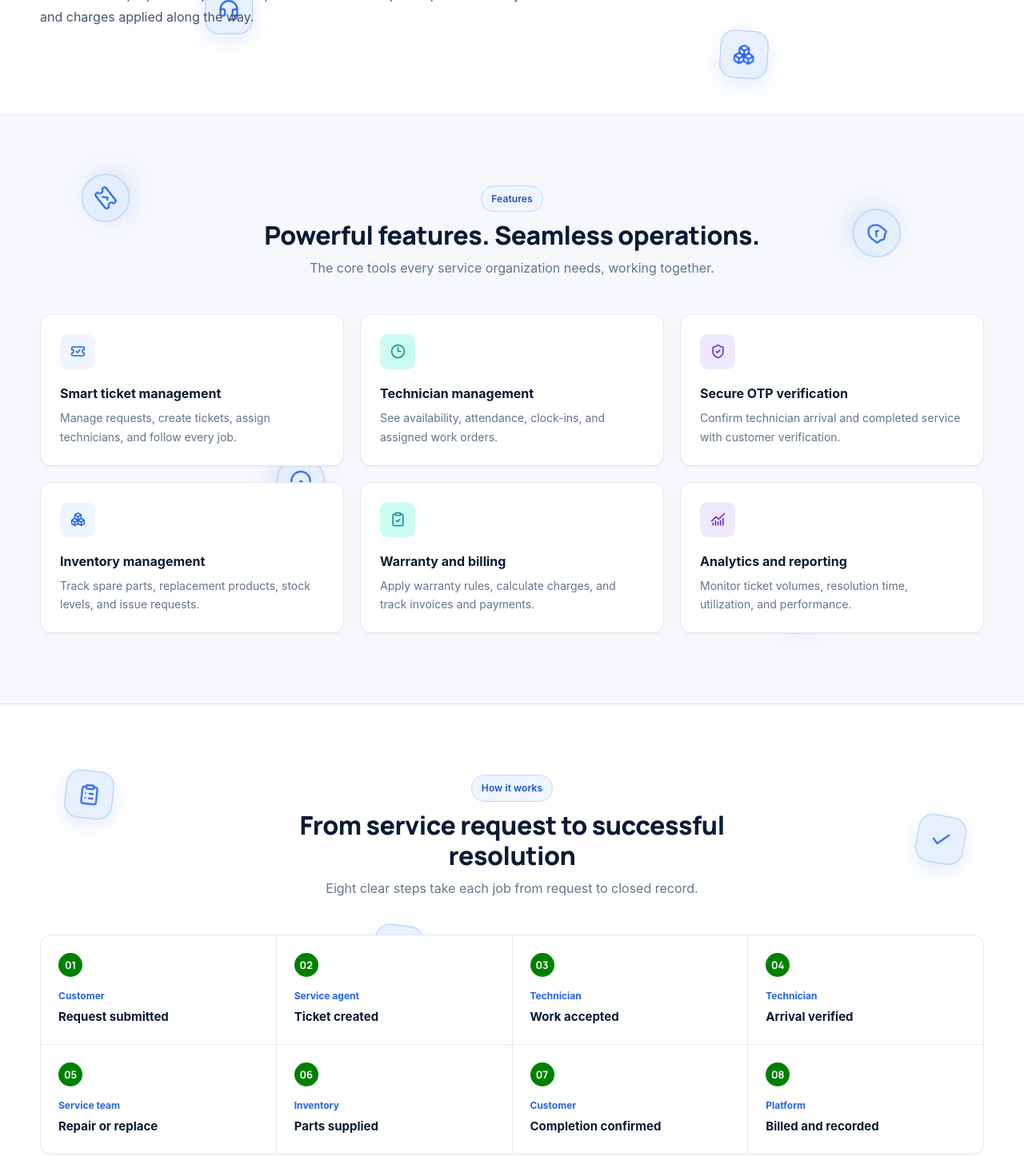
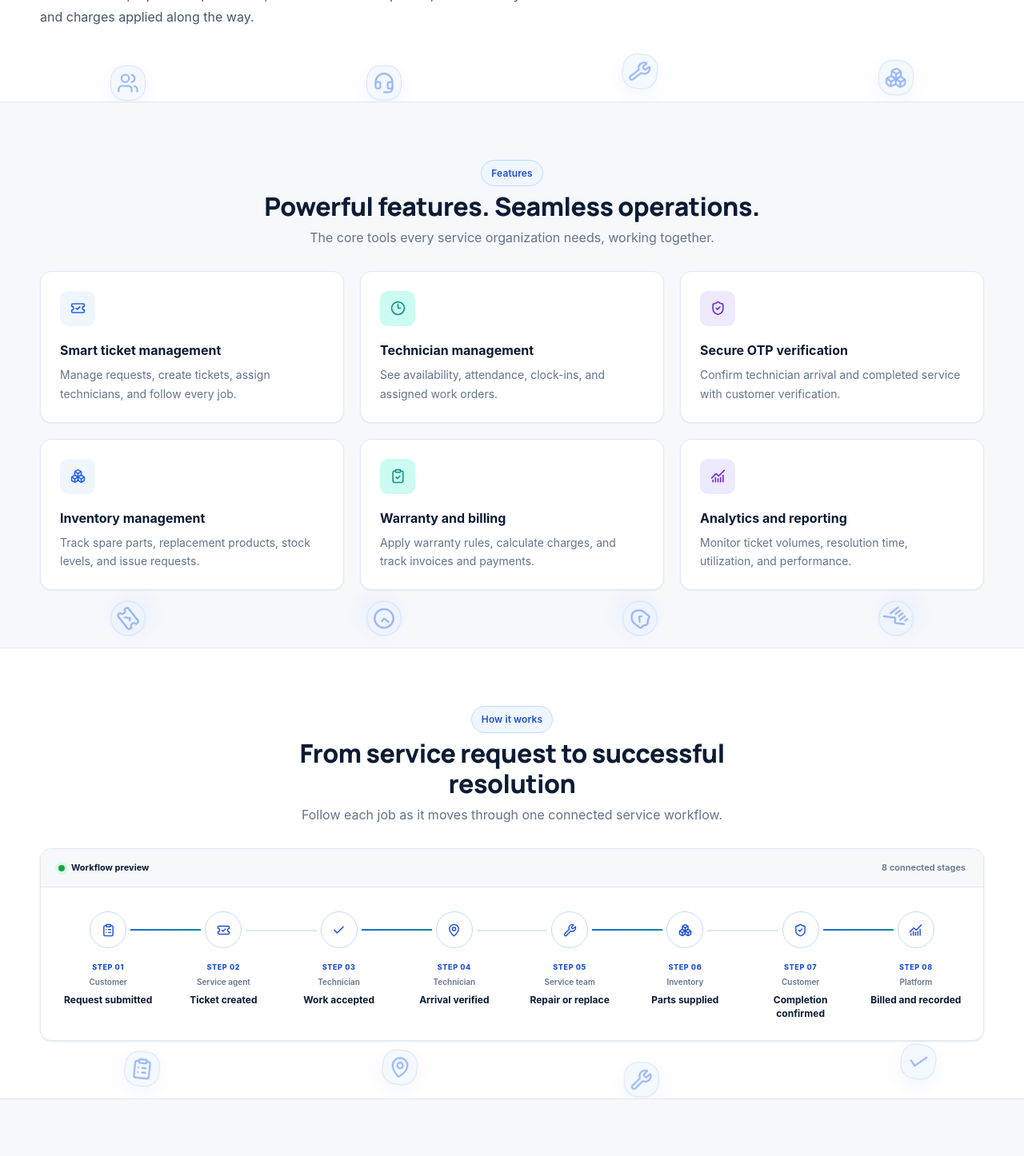
Before and after one commit to chandunithesh/office, a React (Create React App) app: page / in a window 1280 px wide. Shown: the part 940-2386 px from the top of the page at 80% size. Built offline with nearby package versions, Linux system fonts and the light colour scheme.

Commit message:
Resolve merge conflicts

```diff
--- a/src/LandingPage.css
+++ b/src/LandingPage.css
@@ -17,7 +17,6 @@
   --blue-50: #eff6ff;
   --blue-100: #dbeafe;
   --blue-200: #bfdbfe;
-  --blue-500: #3b82f6;
   --blue-600: #2563eb;
   --blue-700: #1d4ed8;
   --blue-800: #1e40af;
@@ -31,7 +30,6 @@
   --white: #ffffff;
   --bg: #ffffff;
   --bg-soft: #f6f8fc;
-  --bg-tint: #eef3fb;
   --line: #e2e8f0;
   --line-strong: #cbd5e1;
 
@@ -42,8 +40,6 @@
   --amber-bg: #fef3c7;
   --violet: #6d28d9;
   --violet-bg: #ede9fe;
-  --rose: #e11d48;
-  --rose-bg: #ffe4e6;
   --green: #16a34a;
   --green-bg: #dcfce7;
 
@@ -280,8 +276,9 @@ body.ff-landing-active #root {
 /* ---------- Hero ---------- */
 .ff-hero {
   position: relative;
+  isolation: isolate;
   overflow: hidden;
-  padding: 88px 0;
+  padding: 88px 0 112px;
   background:
     radial-gradient(
       900px 420px at 85% -10%,
@@ -308,6 +305,7 @@ body.ff-landing-active #root {
 }
 .ff-hero-grid {
   position: relative;
+  z-index: 2;
   display: grid;
   grid-template-columns: minmax(0, 0.92fr) minmax(460px, 1.08fr);
   align-items: center;
@@ -650,7 +648,7 @@ body.ff-landing-active #root {
 
 /* ---------- About ---------- */
 .ff-about {
-  padding: 96px 0;
+  padding: 80px 0;
   background: var(--white);
 }
 .ff-about-grid {
@@ -663,7 +661,7 @@ body.ff-landing-active #root {
 .ff-heading h2,
 .ff-contact h2 {
   max-width: 650px;
-  margin: 12px 0 14px;
+  margin: 8px 0 10px;
   color: var(--navy-900);
   font-family: "Manrope", "Inter", "Segoe UI", sans-serif;
   font-size: 32px;
@@ -724,7 +722,13 @@ body.ff-landing-active #root {
 
 /* ---------- Sections ---------- */
 .ff-section {
-  padding: 88px 0;
+  padding: 72px 0;
+}
+.ff-section#solutions {
+  padding-bottom: 40px;
+}
+.ff-benefits-section {
+  padding-top: 40px;
 }
 .ff-soft {
   background: var(--bg-soft);
@@ -733,11 +737,11 @@ body.ff-landing-active #root {
 }
 .ff-heading {
   max-width: 700px;
-  margin: 0 auto 44px;
+  margin: 0 auto 28px;
   text-align: center;
 }
 .ff-heading h2 {
-  margin: 10px auto;
+  margin: 6px auto 8px;
 }
 .ff-heading > p {
   margin: 0;
@@ -798,49 +802,131 @@ body.ff-landing-active #root {
 }
 
 /* process */
+.ff-workflow {
+  overflow: hidden;
+  border: 1px solid var(--line);
+  border-radius: var(--radius-lg);
+  background: var(--white);
+  box-shadow: var(--shadow-sm);
+}
+.ff-workflow-bar {
+  display: flex;
+  min-height: 48px;
+  align-items: center;
+  justify-content: space-between;
+  gap: 12px;
+  padding: 0 22px;
+  border-bottom: 1px solid var(--line);
+  background: var(--bg-soft);
+}
+.ff-workflow-label,
+.ff-workflow-count {
+  display: inline-flex;
+  align-items: center;
+  gap: 8px;
+  color: var(--copy);
+  font-size: 11px;
+  font-weight: 700;
+}
+.ff-workflow-label {
+  color: var(--navy-900);
+}
+.ff-workflow-label i {
+  width: 8px;
+  height: 8px;
+  border-radius: 50%;
+  background: var(--green);
+  box-shadow: 0 0 0 4px var(--green-bg);
+}
+.ff-workflow-count {
+  color: var(--muted);
+  font-weight: 600;
+}
 .ff-steps {
   display: grid;
-  grid-template-columns: repeat(4, minmax(0, 1fr));
+  grid-template-columns: repeat(8, minmax(0, 1fr));
   margin: 0;
-  padding: 0;
+  padding: 30px 12px 24px;
   list-style: none;
-  overflow: hidden;
-  border-radius: var(--radius-lg);
-  border: 1px solid var(--line);
-  background: var(--line);
-  gap: 1px;
-  box-shadow: var(--shadow-xs);
+  background:
+    linear-gradient(var(--line), var(--line)) center 53px / calc(87.5% - 8px)
+      2px no-repeat;
 }
 .ff-steps li {
-  min-height: 136px;
-  padding: 22px;
+  position: relative;
+  min-width: 0;
+  padding: 0 8px;
+  text-align: center;
+}
+.ff-steps li::after {
+  position: absolute;
+  z-index: 1;
+  top: 22px;
+  left: 50%;
+  width: 100%;
+  height: 2px;
+  background: linear-gradient(90deg, var(--blue-600), var(--teal));
+  content: "";
+  transform: scaleX(0);
+  transform-origin: left;
+  animation: ff-workflow-progress 1.2s ease-out forwards;
+  animation-delay: calc(var(--reveal-delay, 0ms) + 250ms);
+}
+.ff-steps li:last-child::after {
+  display: none;
+}
+.ff-step-node {
+  position: relative;
+  z-index: 2;
+  display: grid;
+  width: 46px;
+  height: 46px;
+  place-items: center;
+  margin: 0 auto 17px;
+  border: 1px solid var(--blue-200);
+  border-radius: 50%;
   background: var(--white);
-}
-.ff-steps li > span {
+  color: var(--blue-700);
+  box-shadow: 0 0 0 5px var(--white), var(--shadow-xs);
+  transition:
+    color 0.2s ease,
+    background 0.2s ease,
+    border-color 0.2s ease,
+    transform 0.2s ease;
+}
+.ff-steps li:hover .ff-step-node {
+  transform: translateY(-3px);
+  border-color: var(--blue-600);
+  background: var(--blue-600);
+  color: var(--white);
+}
+.ff-steps small {
   display: grid;
-  width: 30px;
-  height: 30px;
-  place-items: center;
-  border-radius: 50%;
-  color: #fff;
-  font-family: "Manrope", "Inter", sans-serif;
-  font-size: 13px;
-  font-weight: 700;
-  background: Green;
-}
-.ff-steps small {
+  min-height: 34px;
+  align-content: start;
+  gap: 3px;
+  color: var(--muted);
+  font-size: 10px;
+  font-weight: 600;
+}
+.ff-steps small span {
+  color: var(--blue-700);
+  font-size: 9px;
+  font-weight: 800;
+  letter-spacing: 0.07em;
+}
+.ff-steps strong {
   display: block;
-  margin-top: 14px;
-  color: var(--blue-600);
+  margin-top: 6px;
+  color: var(--navy-900);
   font-size: 12px;
   font-weight: 700;
-}
-.ff-steps strong {
-  display: block;
-  margin-top: 5px;
-  color: var(--navy-900);
-  font-size: 15px;
-  font-weight: 650;
+  line-height: 1.4;
+}
+@keyframes ff-workflow-progress {
+  to {
+    transform: scaleX(1);
+  }
 }
 
 /* roles */
@@ -1006,10 +1092,15 @@ body.ff-landing-active #root {
 
 /* ---------- Contact ---------- */
 .ff-contact {
-  padding: 72px 0;
+  position: relative;
+  isolation: isolate;
+  overflow: hidden;
+  padding: 72px 0 88px;
   background: var(--white);
 }
 .ff-contact-grid {
+  position: relative;
+  z-index: 2;
   display: grid;
   grid-template-columns: 1.2fr 1fr;
   align-items: start;
@@ -1066,11 +1157,6 @@ body.ff-landing-active #root {
 }
 
 /* ---------- Footer ---------- */
-.ff-footer {
-  padding: 26px 0;
-  color: #b6c4dc;
-  background: var(--navy-900);
-}
 .ff-footer-inner {
   display: flex;
   align-items: center;
@@ -1078,13 +1164,16 @@ body.ff-landing-active #root {
   gap: 16px;
 }
 .ff-footer .ff-brand {
-  color: #fff;
+  color: #f8fafc;
   font-size: 16px;
+  text-decoration: none;
 }
 .ff-footer .ff-brand-mark {
   width: 32px;
   height: 32px;
   border-radius: 8px;
+  background: #2563eb;
+  color: #ffffff;
 }
 .ff-footer-inner > p {
   max-width: 360px;
@@ -1185,7 +1274,7 @@ body.ff-landing-active #root {
     justify-content: flex-start;
   }
   .ff-hero {
-    padding: 56px 0;
+    padding: 56px 0 96px;
   }
   .ff-hero-grid {
     grid-template-columns: 1fr;
@@ -1199,7 +1288,16 @@ body.ff-landing-active #root {
   }
   .ff-about,
   .ff-section {
-    padding: 60px 0;
+    padding: 48px 0 56px;
+  }
+  .ff-section#solutions {
+    padding-bottom: 32px;
+  }
+  .ff-benefits-section {
+    padding-top: 32px;
+  }
+  .ff-contact {
+    padding-bottom: 76px;
   }
   .ff-about-grid {
     grid-template-columns: 1fr;
@@ -1209,12 +1307,25 @@ body.ff-landing-active #root {
   .ff-heading h2 {
     font-size: 26px;
   }
+  .ff-heading {
+    margin-bottom: 22px;
+  }
   .ff-feature-grid,
-  .ff-steps,
   .ff-role-grid,
   .ff-benefits {
     grid-template-columns: repeat(2, minmax(0, 1fr));
   }
+  .ff-steps {
+    grid-template-columns: repeat(4, minmax(0, 1fr));
+    row-gap: 30px;
+    background: none;
+  }
+  .ff-steps li:nth-child(4n)::after {
+    display: none;
+  }
+  .ff-steps li:nth-child(n + 5)::after {
+    animation-delay: calc(var(--reveal-delay, 0ms) + 250ms);
+  }
   .ff-cta-inner {
     align-items: flex-start;
     flex-direction: column;
@@ -1246,6 +1357,22 @@ body.ff-landing-active #root {
   .ff-feature-grid,
   .ff-role-grid {
     grid-template-columns: 1fr;
+  }
+  .ff-steps {
+    grid-template-columns: repeat(2, minmax(0, 1fr));
+    row-gap: 24px;
+    padding: 24px 8px;
+  }
+  .ff-steps li:nth-child(odd)::after {
+    display: block;
+  }
+  .ff-steps li:nth-child(even)::after {
+    display: none;
+  }
+  .ff-step-node {
+    width: 42px;
+    height: 42px;
+    margin-bottom: 12px;
   }
   .ff-feature {
     min-height: 0;
@@ -1266,13 +1393,6 @@ body.ff-landing-active #root {
   .ff-footer-inner {
     align-items: flex-start;
     flex-direction: column;
-  }
-}
-
-/* ---------- Motion preference ---------- */
-@media (prefers-reduced-motion: reduce) {
-  .ff-page * {
-    transition: none !important;
   }
 }
 
@@ -1310,16 +1430,6 @@ body.ff-landing-active #root {
   color: #94a3b8;
   font-size: 14px;
   line-height: 1.8;
-}
-
-.ff-footer .ff-brand {
-  color: #f8fafc;
-  text-decoration: none;
-}
-
-.ff-footer .ff-brand-mark {
-  background: #2563eb;
-  color: #ffffff;
 }
 
 .ff-footer-nav {
@@ -1537,24 +1647,16 @@ body.ff-landing-active #root {
    FSM MOVING ICONS AND DOTTED ROUTES
 ========================================= */
 
-.ff-hero {
-  position: relative;
-  isolation: isolate;
-  overflow: hidden;
-}
-
-.ff-hero-grid {
-  position: relative;
-  z-index: 2;
-}
-
 .ff-motion-bg {
   position: absolute;
-  inset: 0;
+  right: 0;
+  bottom: 0;
+  left: 0;
+  height: 96px;
   z-index: 0;
   overflow: hidden;
   pointer-events: none;
-  opacity: 0.85;
+  opacity: 0.65;
 }
 
 .ff-flight {
@@ -1564,7 +1666,7 @@ body.ff-landing-active #root {
   align-items: center;
   gap: 65px;
   width: max-content;
-  height: 50px;
+  height: 32px;
   background-image: radial-gradient(
     circle,
     rgba(37, 99, 235, 0.65) 1.8px,
@@ -1577,18 +1679,18 @@ body.ff-landing-active #root {
 }
 
 .ff-flight-one {
-  top: 18%;
+  top: 8px;
   animation-duration: 22s;
 }
 
 .ff-flight-two {
-  top: 49%;
+  top: 36px;
   animation-duration: 28s;
   animation-delay: -10s;
 }
 
 .ff-flight-three {
-  top: 78%;
+  top: 64px;
   animation-duration: 24s;
   animation-delay: -17s;
 }
@@ -1596,9 +1698,9 @@ body.ff-landing-active #root {
 .ff-motion-icon {
   display: grid;
   place-items: center;
-  flex: 0 0 48px;
-  width: 48px;
-  height: 48px;
+  flex: 0 0 32px;
+  width: 32px;
+  height: 32px;
   color: #2563eb;
   background: rgba(255, 255, 255, 0.98);
   border: 1.5px solid rgba(37, 99, 235, 0.45);
@@ -1642,16 +1744,14 @@ body.ff-landing-active #root {
 ========================================= */
 
 .ff-about,
-.ff-section,
-.ff-contact {
+.ff-section {
   position: relative;
   isolation: isolate;
   overflow: hidden;
 }
 
 .ff-about-grid,
-.ff-section > .ff-container,
-.ff-contact-grid {
+.ff-section > .ff-container {
   position: relative;
   z-index: 2;
 }
@@ -1659,7 +1759,10 @@ body.ff-landing-active #root {
 /* Visible animated background icons */
 .ff-section-motion {
   position: absolute;
-  inset: 0;
+  right: 0;
+  bottom: 0;
+  left: 0;
+  height: 88px;
   z-index: 1;
   overflow: hidden;
   pointer-events: none;
@@ -1687,28 +1790,22 @@ body.ff-landing-active #root {
 }
 
 /* ABOUT: Floating icons */
-.ff-about-motion > span:nth-child(1) {
-  top: 15%;
-  left: 7%;
+.ff-about-motion > span {
   animation: ff-about-float 6s ease-in-out infinite;
 }
 
 .ff-about-motion > span:nth-child(2) {
-  top: 65%;
-  left: 20%;
-  animation: ff-about-float 7s ease-in-out infinite reverse;
+  animation-duration: 7s;
+  animation-direction: reverse;
 }
 
 .ff-about-motion > span:nth-child(3) {
-  top: 18%;
-  right: 12%;
-  animation: ff-about-float 5s ease-in-out infinite;
+  animation-duration: 5s;
 }
 
 .ff-about-motion > span:nth-child(4) {
-  bottom: 8%;
-  right: 25%;
-  animation: ff-about-float 8s ease-in-out infinite reverse;
+  animation-duration: 8s;
+  animation-direction: reverse;
 }
 
 @keyframes ff-about-float {
@@ -1727,26 +1824,12 @@ body.ff-landing-active #root {
     ff-features-float 4s ease-in-out infinite;
 }
 
-.ff-features-motion > span:nth-child(1) {
-  top: 12%;
-  left: 8%;
-}
-
 .ff-features-motion > span:nth-child(2) {
-  top: 60%;
-  left: 27%;
   animation-direction: reverse, alternate;
 }
 
 .ff-features-motion > span:nth-child(3) {
-  top: 18%;
-  right: 12%;
   animation-direction: reverse, alternate;
-}
-
-.ff-features-motion > span:nth-child(4) {
-  bottom: 10%;
-  right: 20%;
 }
 
 @keyframes ff-features-spin {
@@ -1768,31 +1851,20 @@ body.ff-landing-active #root {
 }
 
 /* HOW IT WORKS: Drifting workflow icons */
-.ff-steps-motion > span:nth-child(1) {
-  top: 15%;
-  left: 5%;
-}
-
-.ff-steps-motion > span:nth-child(2) {
-  top: 45%;
-  left: 35%;
-  animation-delay: -2s;
-}
-
-.ff-steps-motion > span:nth-child(3) {
-  top: 70%;
-  left: 60%;
-  animation-delay: -4s;
-}
-
-.ff-steps-motion > span:nth-child(4) {
-  top: 25%;
-  right: 8%;
-  animation-delay: -6s;
-}
-
 .ff-steps-motion > span {
   animation: ff-steps-drift 5s ease-in-out infinite;
+}
+
+.ff-steps-motion > span:nth-child(2) {
+  animation-delay: -2s;
+}
+
+.ff-steps-motion > span:nth-child(3) {
+  animation-delay: -4s;
+}
+
+.ff-steps-motion > span:nth-child(4) {
+  animation-delay: -6s;
 }
 
 @keyframes ff-steps-drift {
@@ -1805,26 +1877,6 @@ body.ff-landing-active #root {
 }
 
 /* SOLUTIONS: Floating icons */
-.ff-solutions-motion > span:nth-child(1) {
-  top: 15%;
-  left: 12%;
-}
-
-.ff-solutions-motion > span:nth-child(2) {
-  top: 60%;
-  left: 28%;
-}
-
-.ff-solutions-motion > span:nth-child(3) {
-  top: 20%;
-  right: 20%;
-}
-
-.ff-solutions-motion > span:nth-child(4) {
-  bottom: 12%;
-  right: 8%;
-}
-
 .ff-solutions-motion > span {
   animation: ff-solutions-drift 4s ease-in-out infinite;
 }
@@ -1843,26 +1895,6 @@ body.ff-landing-active #root {
 }
 
 /* BENEFITS: Orbit-like movement */
-.ff-benefits-motion > span:nth-child(1) {
-  top: 15%;
-  left: 10%;
-}
-
-.ff-benefits-motion > span:nth-child(2) {
-  top: 65%;
-  left: 28%;
-}
-
-.ff-benefits-motion > span:nth-child(3) {
-  top: 15%;
-  right: 22%;
-}
-
-.ff-benefits-motion > span:nth-child(4) {
-  bottom: 12%;
-  right: 8%;
-}
-
 .ff-benefits-motion > span {
   animation: ff-benefits-orbit 6s ease-in-out infinite;
 }
@@ -1881,21 +1913,6 @@ body.ff-landing-active #root {
 }
 
 /* CONTACT: Bouncing icons */
-.ff-contact-motion > span:nth-child(1) {
-  top: 15%;
-  left: 12%;
-}
-
-.ff-contact-motion > span:nth-child(2) {
-  top: 55%;
-  left: 45%;
-}
-
-.ff-contact-motion > span:nth-child(3) {
-  top: 20%;
-  right: 12%;
-}
-
 .ff-contact-motion > span {
   animation: ff-contact-bounce 2.5s ease-in-out infinite;
 }
@@ -1915,6 +1932,21 @@ body.ff-landing-active #root {
   50% {
     transform: translateY(-22px) scale(1.08);
   }
+}
+
+.ff-section-motion.ff-footer-motion {
+  display: flex;
+  align-items: flex-end;
+  justify-content: space-around;
+  opacity: 0.48;
+}
+
+.ff-section-motion.ff-footer-motion > span {
+  position: relative;
+  inset: auto;
+  flex: 0 0 44px;
+  width: 44px;
+  height: 44px;
 }
 
 /* =========================================
@@ -1947,7 +1979,7 @@ body.ff-landing-active #root {
 
 @media (max-width: 760px) {
   .ff-motion-bg {
-    opacity: 0.65;
+    opacity: 0.5;
   }
 
   .ff-flight {
@@ -1955,32 +1987,24 @@ body.ff-landing-active #root {
   }
 
   .ff-motion-icon {
-    flex-basis: 38px;
-    width: 38px;
-    height: 38px;
-  }
-
-  .ff-section-motion {
-    opacity: 0.7;
-  }
-
-  .ff-section-motion > span {
-    width: 44px;
-    height: 44px;
+    flex-basis: 30px;
+    width: 30px;
+    height: 30px;
+  }
+
+  .ff-section-motion.ff-footer-motion {
+    height: 76px;
+  }
+
+  .ff-section-motion.ff-footer-motion > span {
+    flex-basis: 36px;
+    width: 36px;
+    height: 36px;
     border-radius: 14px;
   }
 
   .ff-section-motion > span svg {
-    width: 22px;
-    height: 22px;
-  }
-}
-
-/* Accessibility: respect reduced-motion preferences */
-@media (prefers-reduced-motion: reduce) {
-  .ff-flight,
-  .ff-motion-icon,
-  .ff-section-motion > span {
-    animation: none !important;
-  }
-}
+    width: 20px;
+    height: 20px;
+  }
+}
--- a/src/LandingPage.js
+++ b/src/LandingPage.js
@@ -84,6 +84,17 @@ const stepOwners = [
   "Platform",
 ];
 
+const stepIcons = [
+  ClipboardList,
+  TicketCheck,
+  Check,
+  MapPin,
+  Wrench,
+  Boxes,
+  ShieldCheck,
+  ChartNoAxesCombined,
+];
+
 const chartHeights = [55, 72, 48, 86, 66, 92, 38];
 
 /* Brand */
@@ -134,7 +145,10 @@ function FSMAnimatedBackground() {
 /* Reusable animated background for other sections */
 function SectionAnimatedBackground({ type, icons: iconsList }) {
   return (
-    <div className={`ff-section-motion ff-${type}-motion`} aria-hidden="true">
+    <div
+      className={`ff-section-motion ff-footer-motion ff-${type}-motion`}
+      aria-hidden="true"
+    >
       {iconsList.map((Icon, index) => (
         <span key={index}>
           <Icon size={24} />
@@ -386,7 +400,11 @@ export default function LandingPage() {
                 along the way.
               </p>
             </div>
-            <div className="ff-flow" data-reveal style={{ "--reveal-delay": "120ms" }}>
+            <div
+              className="ff-flow"
+              data-reveal
+              style={{ "--reveal-delay": "120ms" }}
+            >
               <span>
                 <Users size={18} /> Customers
               </span>
@@ -437,7 +455,7 @@ export default function LandingPage() {
           </div>
         </section>
 
-        {/* HOW IT WORKS: Moving workflow icons */}
+        {/* HOW IT WORKS: Connected workflow timeline */}
         <section className="ff-section" id="how-it-works">
           <SectionAnimatedBackground
             type="steps"
@@ -448,22 +466,40 @@ export default function LandingPage() {
               <span className="ff-eyebrow">How it works</span>
               <h2>From service request to successful resolution</h2>
               <p>
-                Eight clear steps take each job from request to closed record.
+                Follow each job as it moves through one connected service
+                workflow.
               </p>
             </div>
-            <ol className="ff-steps">
-              {steps.map((step, index) => (
+            <div className="ff-workflow">
+              <div className="ff-workflow-bar">
+                <span className="ff-workflow-label">
+                  <i /> Workflow preview
+                </span>
+                <span className="ff-workflow-count">8 connected stages</span>
+              </div>
+              <ol className="ff-steps" aria-label="Service request workflow">
+                {steps.map((step, index) => {
+                  const Icon = stepIcons[index];
+
+                  return (
                     <li
                       key={step}
                       data-reveal
                       style={{ "--reveal-delay": `${index * 70}ms` }}
                     >
-                  <span>{String(index + 1).padStart(2, "0")}</span>
-                  <small>{stepOwners[index]}</small>
+                      <span className="ff-step-node" aria-hidden="true">
+                        <Icon size={17} />
+                      </span>
+                      <small>
+                        <span>STEP {String(index + 1).padStart(2, "0")}</span>
+                        {stepOwners[index]}
+                      </small>
                       <strong>{step}</strong>
                     </li>
-              ))}
+                  );
+                })}
               </ol>
+            </div>
           </div>
         </section>
 
@@ -576,7 +612,11 @@ export default function LandingPage() {
                 out.
               </p>
             </div>
-            <div className="ff-contact-list" data-reveal style={{ "--reveal-delay": "120ms" }}>
+            <div
+              className="ff-contact-list"
+              data-reveal
+              style={{ "--reveal-delay": "120ms" }}
+            >
               <a href="mailto:hello@fieldflow.example">
                 <Mail />
                 <span>
```
Lines whose indentation alone changed are shown as unchanged.
